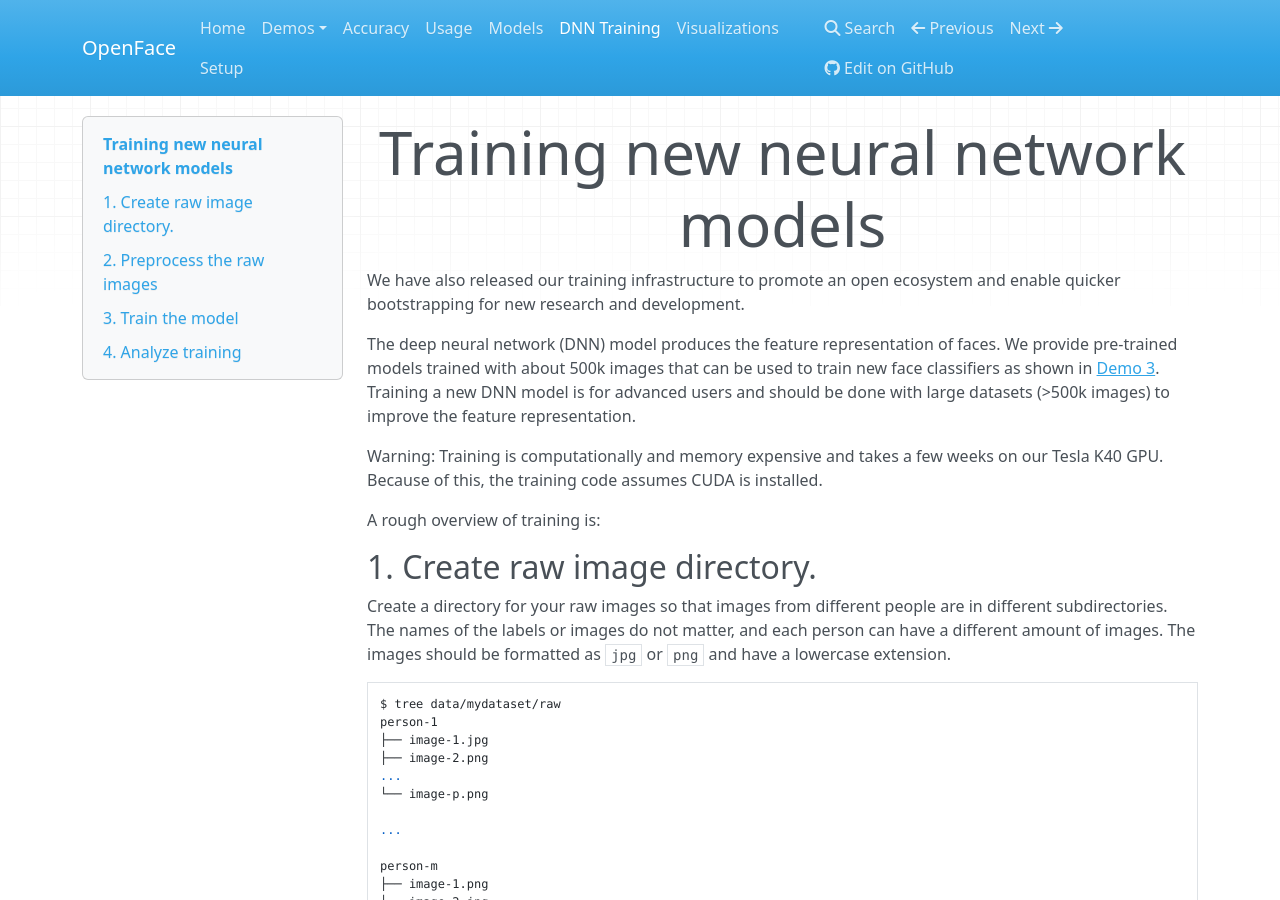
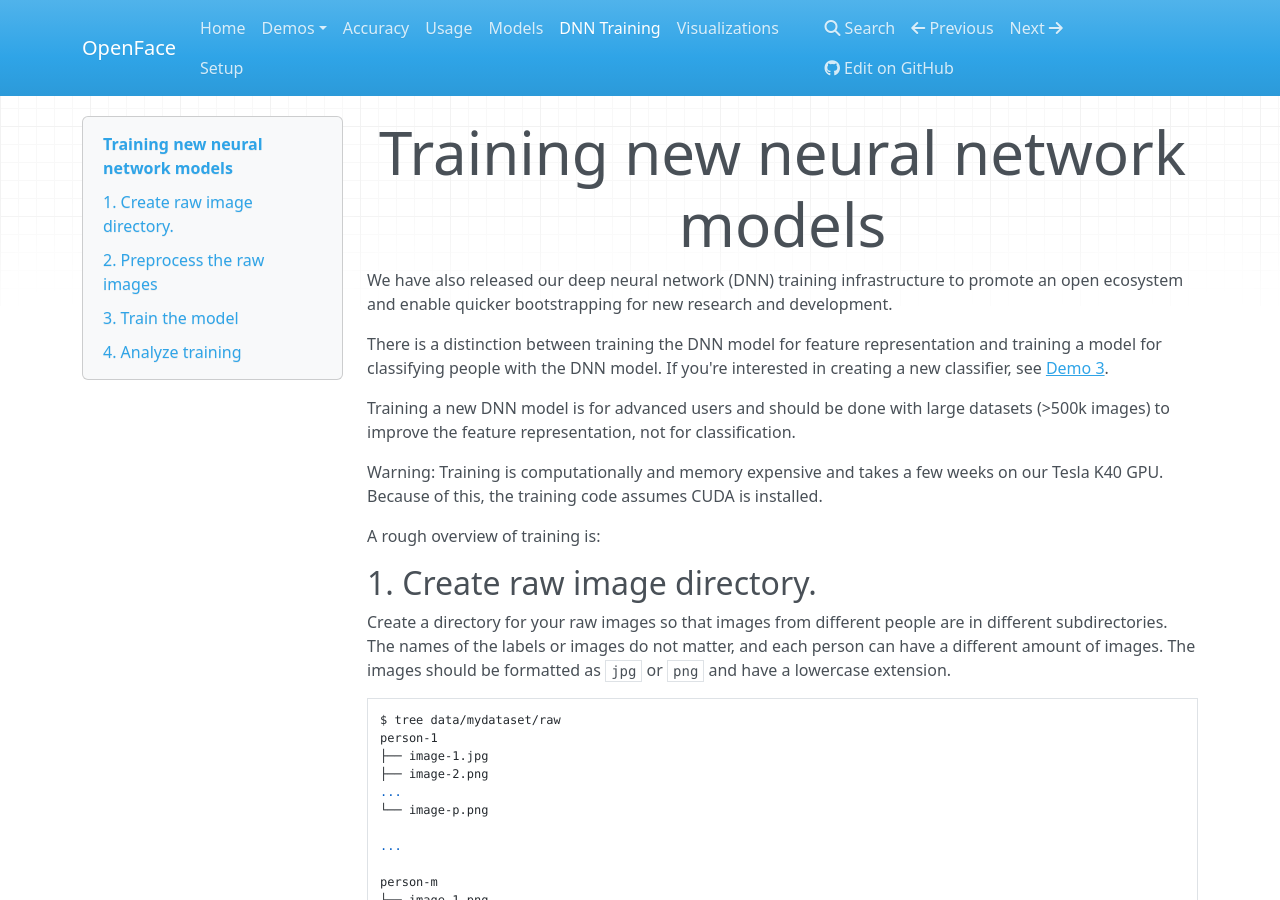
Before and after one commit to SuperAI520/Open-Face-Recognition, an MkDocs documentation site: the page built from docs/training-new-models.md, in a window 1280 px wide and 900 px high. Built offline with MkDocs 1.6.1, drawn with Linux system fonts in a browser that asks for light colours; nearby versions of some CDN libraries; old or Windows-style settings are respelled for this version of MkDocs.

Commit message:
Docs: Better distinguish between DNN and classification models.

```diff
--- a/docs/training-new-models.md
+++ b/docs/training-new-models.md
@@ -1,15 +1,17 @@
 # Training new neural network models
 
-We have also released our training infrastructure to promote an
-open ecosystem and enable quicker bootstrapping for new research and development.
+We have also released our deep neural network (DNN)
+training infrastructure to promote an open ecosystem and enable quicker
+bootstrapping for new research and development.
 
-The deep neural network (DNN) model produces the feature representation
-of faces.
-We provide pre-trained models trained with about 500k images that
-can be used to train new face classifiers as shown in
-[Demo 3](http://cmusatyalab.github.io/openface/demo-3-classifier/).
+There is a distinction between training the DNN model for feature representation
+and training a model for classifying people with the DNN model.
+If you're interested in creating a new classifier,
+see [Demo 3](http://cmusatyalab.github.io/openface/demo-3-classifier/).
+
 Training a new DNN model is for advanced users and should be done
-with large datasets (>500k images) to improve the feature representation.
+with large datasets (>500k images) to improve the feature representation,
+not for classification.
 
 Warning: Training is computationally and memory expensive and takes a
 few weeks on our Tesla K40 GPU.
```
Also changed, not shown: docs/demo-3-classifier.md (+54 -11 lines).
